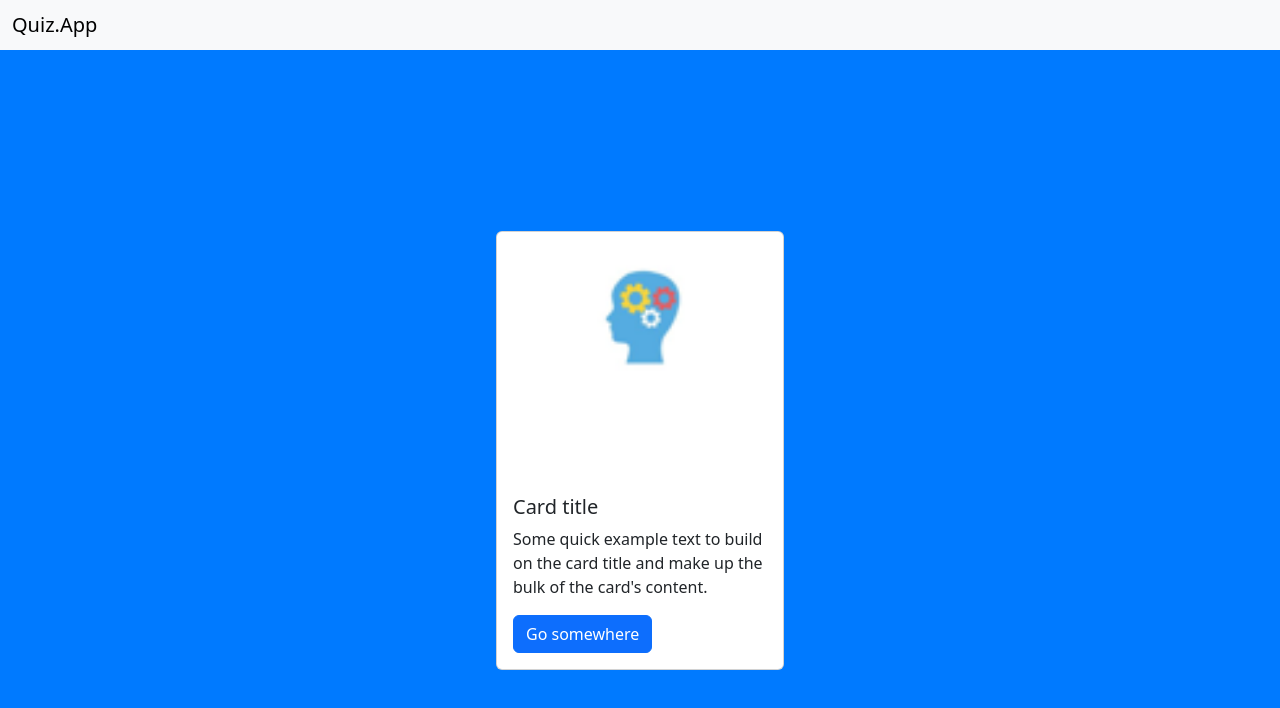
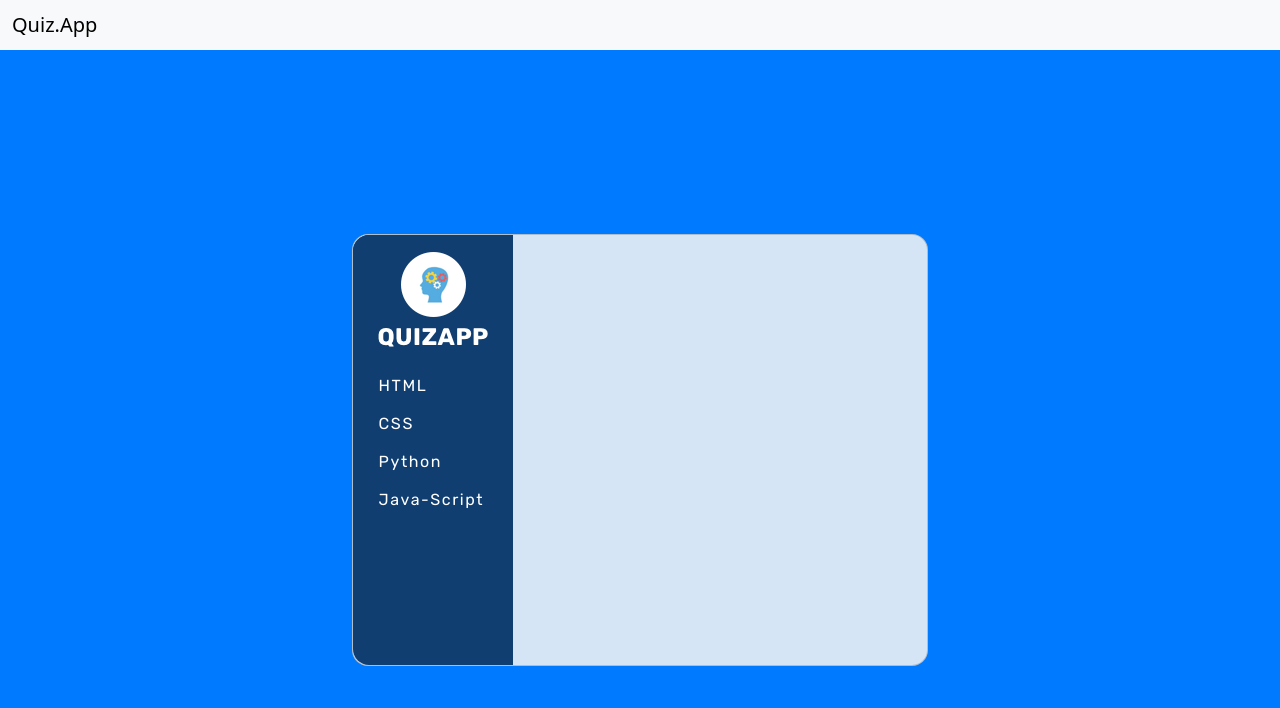
Before and after one commit to balticbird/quizapp, a plain HTML site: page index.html in a window 1280 px wide. Drawn offline with nearby package versions, Linux system fonts and the light colour scheme.

Commit message:
Changes to Card & Font based on Mockup

```diff
--- a/index.html
+++ b/index.html
@@ -5,6 +5,9 @@
     <meta charset="UTF-8">
     <meta name="viewport" content="width=device-width, initial-scale=1.0">
     <title>Quizapp</title>
+    <link rel="preconnect" href="https://fonts.googleapis.com">
+    <link rel="preconnect" href="https://fonts.gstatic.com" crossorigin>
+    <link href="https://fonts.googleapis.com/css2?family=Rubik&display=swap" rel="stylesheet">
     <link href="https://cdn.jsdelivr.net/npm/bootstrap@5.3.1/dist/css/bootstrap.min.css" rel="stylesheet"
         integrity="sha384-4bw+/aepP/YC94hEpVNVgiZdgIC5+VKNBQNGCHeKRQN+PtmoHDEXuppvnDJzQIu9" crossorigin="anonymous">
     <link rel="stylesheet" href="style.css">
@@ -13,7 +16,7 @@
         crossorigin="anonymous"></script>
 </head>
 
-<body>
+<body onload="includeHTML()">
     <nav class="navbar bg-body-tertiary">
         <div class="container-fluid">
             <span class="navbar-brand mb-0 h1">Quiz.App</span>
@@ -21,18 +24,22 @@
     </nav>
 
     <div class="container">
-        <div class="card" style="width: 18rem;">
-            <img src="./img/logo.png" class="card-img-top" alt="...">
-            <div class="card-body">
-                <h5 class="card-title">Card title</h5>
-                <p class="card-text">Some quick example text to build on the card title and make up the bulk of the
-                    card's content.</p>
-                <a href="#" class="btn btn-primary">Go somewhere</a>
+        <div class="card" id="card">
+            <div class="cardPrimary" id="cardPrimary">
+                <img class="cardImg" id="cardImg" src="img/logo.png">
+                <div class="btnGroup" id="btnGroup">
+                <div class="cardButton" style="margin-top: 8px;">HTML</div>
+                <div class="cardButton">CSS</div>
+                <div class="cardButton">Python</div>
+                <div class="cardButton">Java-Script</div>
+                </div>
+            </div>
+            <div class="cardSecondary" id="cardSecondary">
+
             </div>
         </div>
     </div>
 
-
-</body>
+ </body>
 
 </html>
--- a/style.css
+++ b/style.css
@@ -4,8 +4,62 @@ body {
 
 .container {
     min-height: 100vH;
-    background-color: #007AFF !important;
+    background-color: #007aff !important;
     display: flex;
     justify-content: center;
     align-items: center;
 }
+
+.card {
+    width: 36rem;
+    height: 27rem;
+    background-color: hsl(211, 65%, 90%);
+    border-radius: 1rem;
+}
+
+.cardImg {
+    width: 100%;
+    height: 8rem;
+    object-fit: scale-down;
+    background-color: hsl(211, 75%, 25%);
+    border-top-left-radius: inherit;
+}
+
+.cardPrimary {
+    height: 100%;
+    width: 10rem;
+    border-bottom-left-radius: inherit;
+    border-top-left-radius: inherit;
+    background: hsl(211, 75%, 25%);
+}
+
+.cardSecondary {
+    width: 18rem;
+}
+
+.btnGroup {
+    width: inherit;
+    gap: 8px;
+    display: flex;
+    flex-direction: column;
+    letter-spacing: 0.1rem;
+    justify-content: space-evenly;
+    font-family: 'Rubik', sans-serif;
+}
+
+.cardButton {
+    height: 30px;
+    width: 100%;
+    display: flex;
+    color: white;
+    align-items: center;
+    justify-content: start;
+    padding-left: 16%;
+
+}
+
+.cardButton:hover {
+    cursor: pointer;
+    border-left: 4px solid white;
+    background-color: hsl(211, 75%, 30%);
+}
```
Also changed, not shown: script.js (+15 -0 lines), img/trophyFull.png (added), 1 other file.
